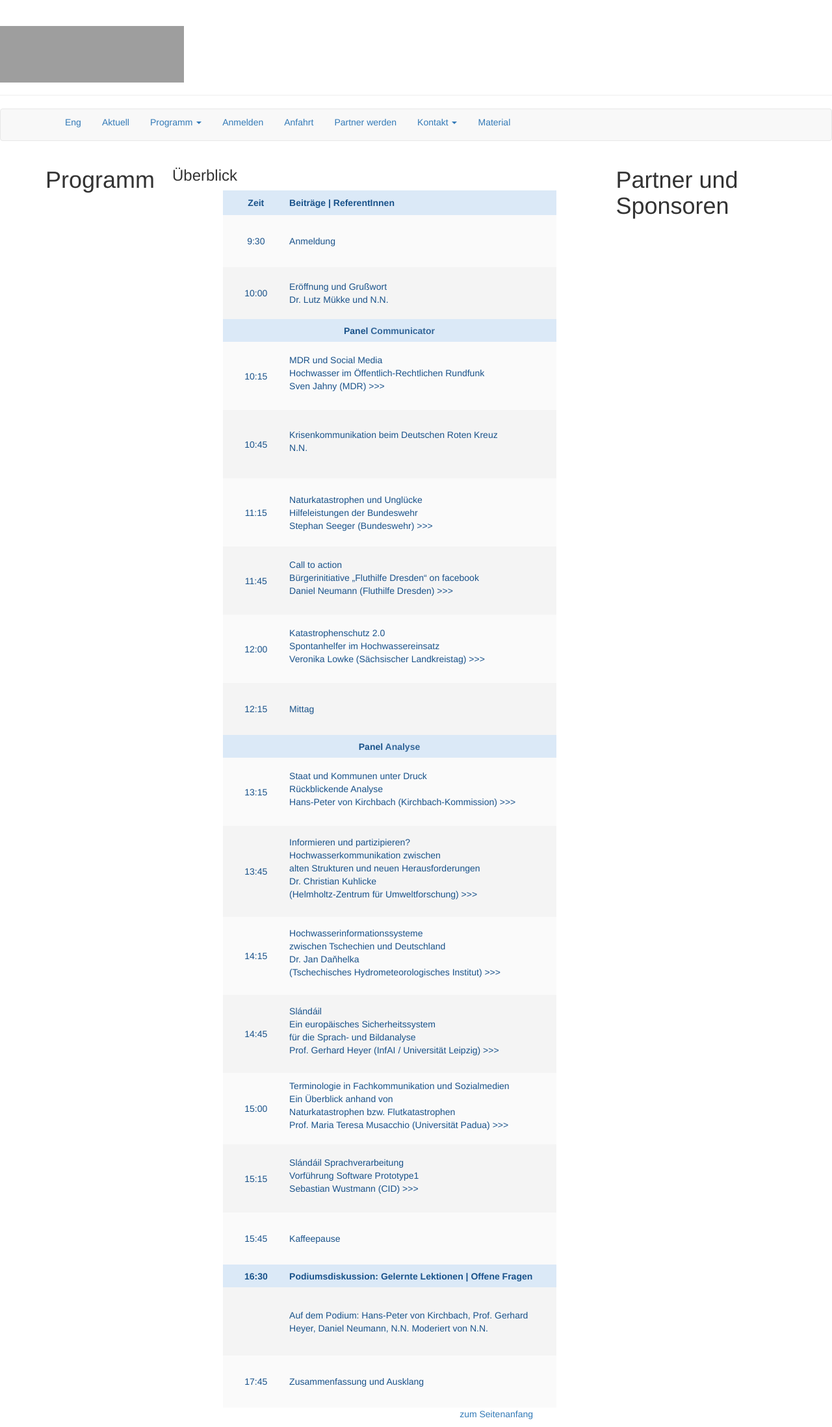
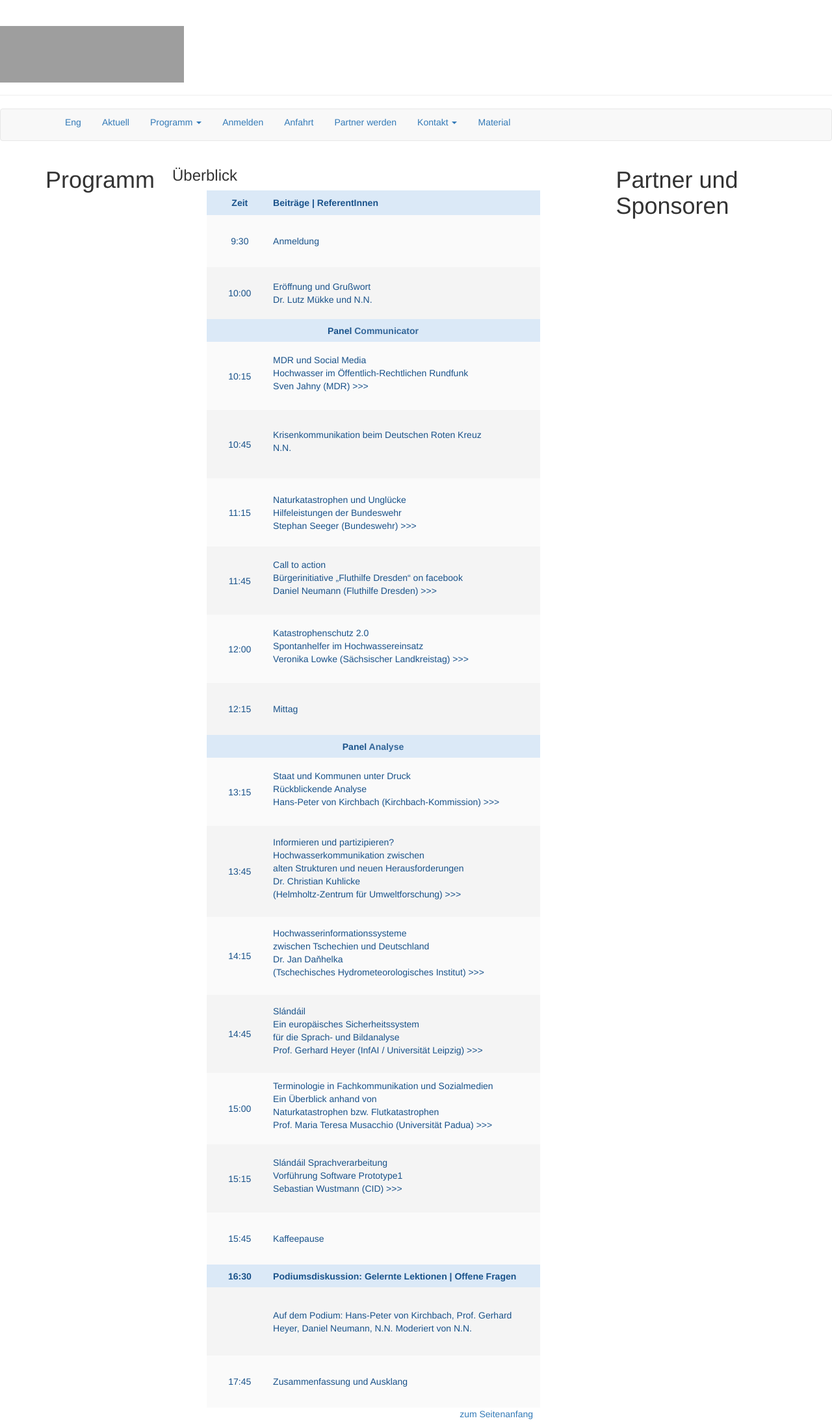
Before and after one commit to susedev/test, a Jekyll site: the page built from programm-uebersicht.html, in a window 1280 px wide. Shown: the whole page at 65% size. Built offline with Jekyll 4.4.1, drawn with Linux system fonts in a browser that asks for light colours; nearby versions of some CDN libraries; grey boxes are pictures that could not be loaded.

Commit message:
Edit from JekyllCMS

```diff
--- a/programm-uebersicht.html
+++ b/programm-uebersicht.html
@@ -3,7 +3,7 @@ title: Programm
 ---
 <h3>&Uuml;berblick</h3>
 
-<div class="container" style="width: 400px; ">
+<div class="container" style="width: 450px; ">
 <div class="row">
 <table align="left" border="0" border-color="#FFFFFF" cellpadding="50" cellspacing="10" style="height: 1298px;" width="513">
 	<thead>
```
